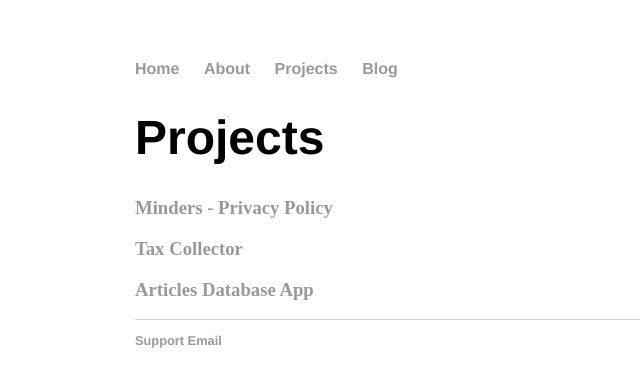
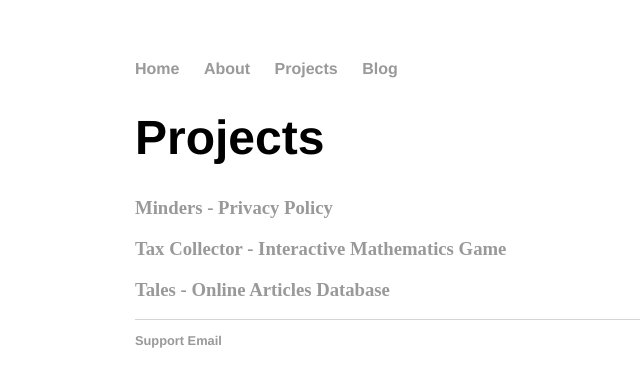
Before and after one commit to Wattholm/Wattholm.github.io, a Jekyll site: the page built from projects/index.md, in a window 1280 px wide. Shown: the top 387 px of the page, without its empty margins (57-697 px from the left). Built offline with Jekyll 4.4.1, drawn with Linux system fonts in a browser that asks for light colours; our own code applies the rules of GitHub Pages for plain Markdown files.

Commit message:
Update index.md

```diff
--- a/projects/index.md
+++ b/projects/index.md
@@ -2,6 +2,6 @@
 
 ### [Minders - Privacy Policy](http://wattholm.github.io/projects/minders/privacy)
 
-### [Tax Collector](https://thetaxcollector.herokuapp.com)
+### [Tax Collector - Interactive Mathematics Game](https://thetaxcollector.herokuapp.com)
 
-### [Articles Database App](https://tales-from-a-mongo-db.herokuapp.com)
+### [Tales - Online Articles Database](https://tales-from-a-mongo-db.herokuapp.com)
```
